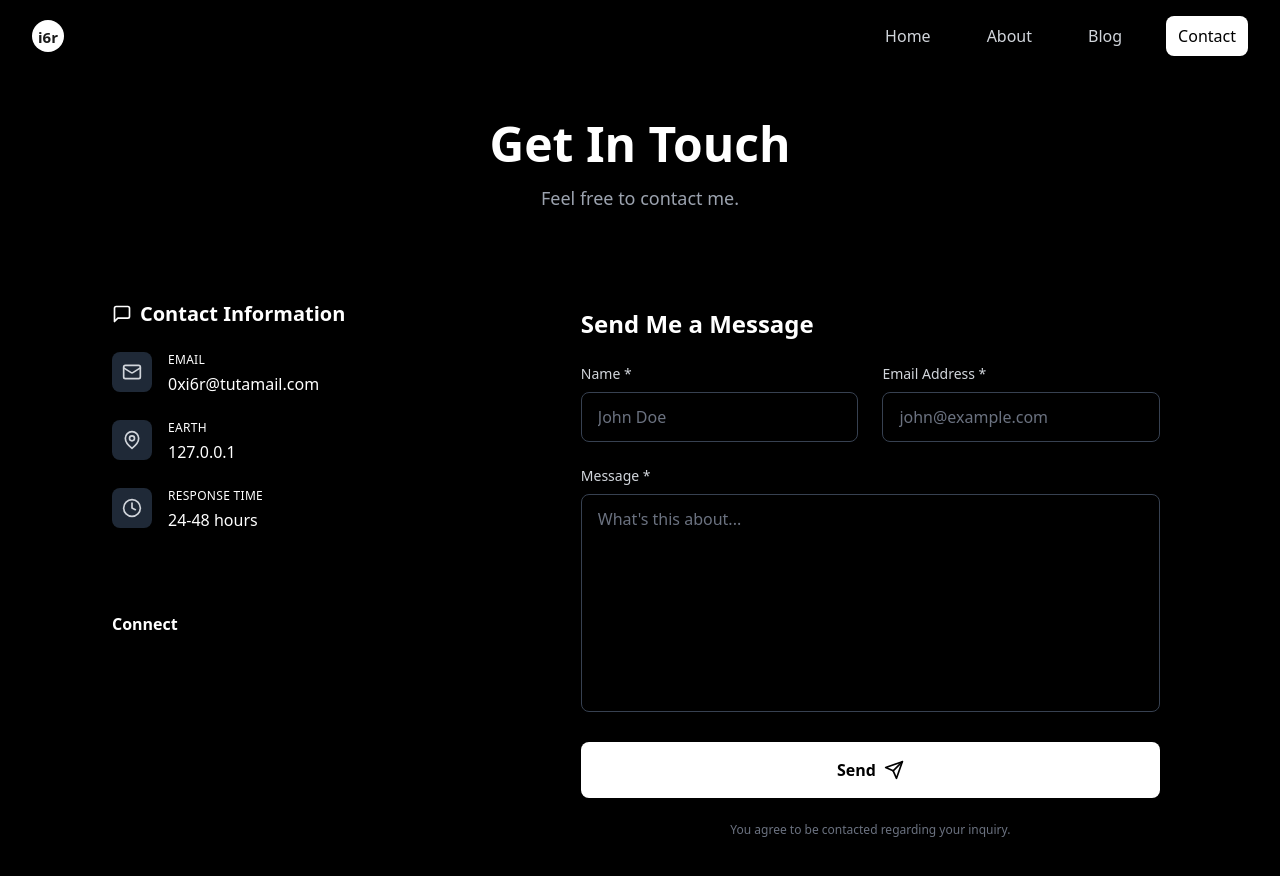
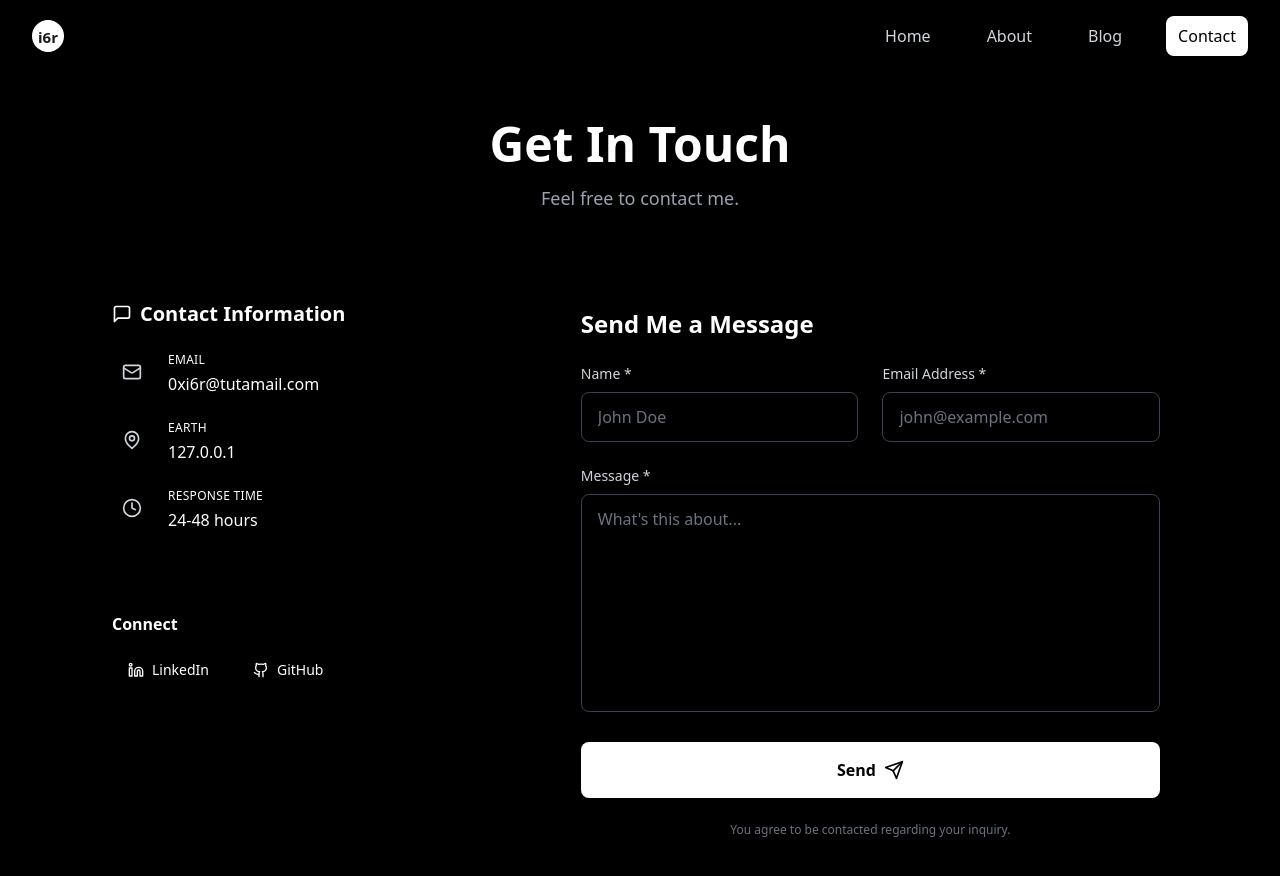
Before and after one commit to 0xi6r/0xi6r.github.io, a React (Vite) app in the folder project/: page /contact in a window 1280 px wide. Shown: the top 876 px of the page. Built offline with nearby package versions, Linux system fonts and the light colour scheme.

Commit message:
more white and black

```diff
--- a/project/src/pages/Contact.tsx
+++ b/project/src/pages/Contact.tsx
@@ -103,7 +103,7 @@ const Contact = () => {
                 <div className="space-y-6">
                   {contactInfo.map((info, index) => (
                     <div key={index} className="flex items-start gap-4">
-                      <div className="w-10 h-10 bg-gray-800 rounded-lg flex items-center justify-center flex-shrink-0">
+                      <div className="w-10 h-10 bg-black rounded-lg flex items-center justify-center flex-shrink-0">
                         <info.icon className="w-5 h-5 text-gray-300" />
                       </div>
                       <div>
@@ -134,7 +134,7 @@ const Contact = () => {
                     <a
                       key={index}
                       href={social.href}
-                      className="flex items-center gap-2 px-4 py-2 bg-black hover:bg-white rounded-lg transition-colors duration-300 text-black hover:text-black"
+                      className="flex items-center gap-2 px-4 py-2 bg-black hover:bg-white rounded-lg transition-colors duration-300 text-white hover:text-black"
                       target="_blank"
                       rel="noopener noreferrer"
                       aria-label={social.label}
```
